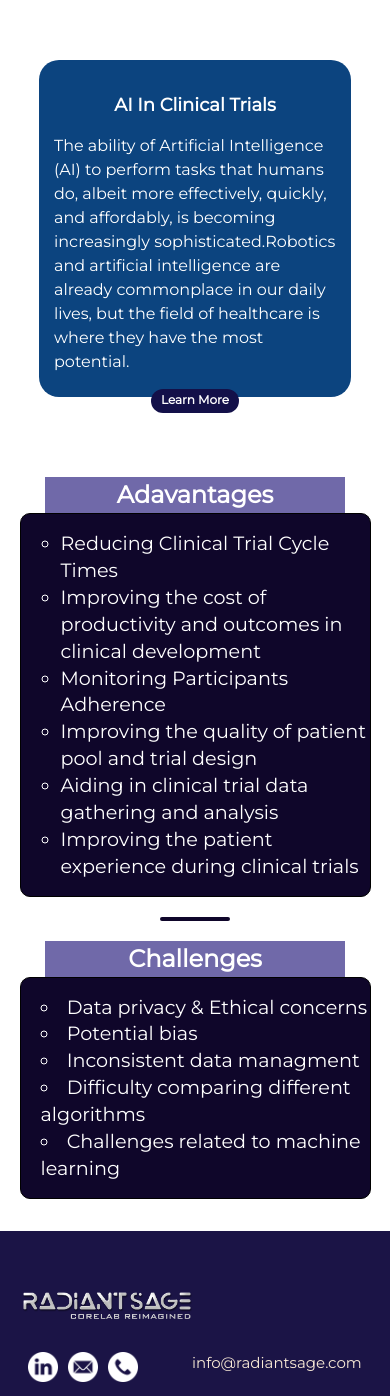
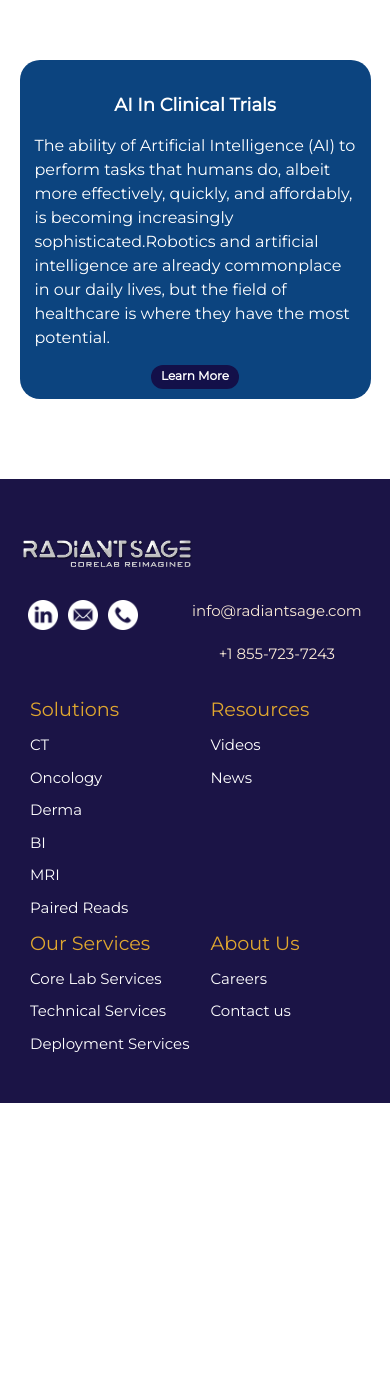
Before and after one commit to Nandha2403/RSV_Project, a React (Create React App) app in the folder frontend/: page /CaseStudy in a window 390 px wide. Shown: the part 1545-2941 px from the top of the page. After the commit the page ends 2648 px from the top, so only its background shows below. Built offline with nearby package versions, Linux system fonts and the light colour scheme.

Commit message:
new changes done

```diff
--- a/frontend/src/Components/Footer/Footer.jsx
+++ b/frontend/src/Components/Footer/Footer.jsx
@@ -122,6 +122,9 @@ const Footer = () => {
             <li>
               <Link to={"/Career"}>Careers</Link>
             </li>
+            <li>
+              <Link to={"/Contactus"}>Contact us</Link>
+            </li>
           </ul>
         </Box>
       </Box>
--- a/frontend/src/Components/Menu/Menu.jsx
+++ b/frontend/src/Components/Menu/Menu.jsx
@@ -59,13 +59,13 @@ const Menu = () => {
                           </p>
                           <ul>
                             <li>
-                              <a href="">Core Lab Services</a>
+                            <RouterLink to={"/Services"}>Core Lab Services</RouterLink>
                             </li>
                             <li>
-                              <a href="">Technical Services</a>
+                            <RouterLink to={"/Services"}>Technical Services</RouterLink>
                             </li>
                             <li>
-                              <a href="">Deployment Services</a>
+                            <RouterLink to={"/Services"}>Deployment Services</RouterLink>
                             </li>
                           </ul>
                         </Box>
@@ -149,7 +149,7 @@ const Menu = () => {
                               Corelab-in-a-Box
                             </RouterLink>
                           </p>
-                          <ul className="productsLinksCorelabInBox">
+                          {/* <ul className="productsLinksCorelabInBox">
                             <li>
                               <RouterLink to={"/Products/#RadGate"}>
                                 RadGate
@@ -185,7 +185,7 @@ const Menu = () => {
                             <li>
                               <a href="#RadChain">RadChain</a>
                             </li>
-                          </ul>
+                          </ul> */}
                         </Box>
                       </Box>
                     </Box>
--- a/frontend/src/Components/Navbar/Navbar.jsx
+++ b/frontend/src/Components/Navbar/Navbar.jsx
@@ -285,6 +285,9 @@ const Navbar = () => {
                   </AccordionButton>
                   <AccordionPanel pb={4} className="dropdown">
                     <Box>
+                      <Link to={"/Products"}>Corelab-in-a-Box</Link>
+                    </Box>
+                    {/* <Box>
                       <Link to={"/Products"}>RadGate</Link>
                     </Box>
                     <Box>
@@ -316,7 +319,7 @@ const Navbar = () => {
                     </Box>
                     <Box>
                       <Link to={"/Products"}>RadChain</Link>
-                    </Box>
+                    </Box> */}
                   </AccordionPanel>
                 </AccordionItem>
                 {/*  */}
--- a/frontend/src/Pages/CareerPage/Career.jsx
+++ b/frontend/src/Pages/CareerPage/Career.jsx
@@ -131,7 +131,7 @@ const Career = () => {
                   <input className="leftInput" placeholder="Email" />
                   <input className="rightInput" placeholder="Company" />
                 </Box>
-                <Box className="TopInputCont">
+                {/* <Box className="TopInputCont">
                   <input
                     className="FullInput"
                     placeholder="Reason for Inquiry"
@@ -142,7 +142,7 @@ const Career = () => {
                     className="FullInputBottom"
                     placeholder="Specific Requirements (if any) :"
                   />
-                </Box>
+                </Box> */}
               </Box>
             </Box>
           </div>
--- a/frontend/src/Pages/Case-study/CaseStudy.css
+++ b/frontend/src/Pages/Case-study/CaseStudy.css
@@ -200,7 +200,7 @@
   margin-top: 5rem;
   margin-bottom: 5rem;
 }
-.info-box-wrapper {
+.info_box_wrapper {
   width: 50%;
   background-color: #0c447f;
   /* margin: auto; */
@@ -209,35 +209,23 @@
   padding-bottom: 10px;
   border-radius: 20px;
 }
-.info-title {
+.info_title {
   text-align: center;
   margin-top: 2rem;
   font-size: large;
   font-weight: bold;
 }
-.info-content {
+.info_content {
   font-size: 16px;
   margin: 15px;
 }
-.info-box-wrapper button {
-  /* border: 1px solid; */
+.info_box_wrapper button {
   display: block;
   margin: auto;
   padding: 0 10px 0 10px;
   justify-content: center;
 }
-@media screen and (max-width: 1029px) {
-  .AdvantangeAndChallenges {
-    flex-direction: column;
-    gap: 20px;
-    width: 100%;
-    align-items: center;
-  }
-  .middel-border {
-    width: 20%;
-    height: 2px;
-  }
-}
+
 @media only screen and (max-width: 767px) {
   .bodyContainerCS {
     margin-left: 0;
@@ -250,18 +238,21 @@
     gap: 4rem;
   }
   .wheel {
+    width: 100%;
     padding: 50px;
     overflow: hidden;
+    /* border: 1px solid black; */
   }
+
   .CaseStudyHeading {
     margin-left: 0.5rem;
   }
   .CaseStudyMain-Right {
     padding: 0 0 0 0.6rem;
   }
-  .info-box-wrapper {
-    height: 40vh;
-    width: 80%;
+  .info_box_wrapper {
+    /* height: 40vh; */
+    width: 90%;
   }
   .CaseStudyConatiner {
     flex-direction: column;
@@ -269,68 +260,4 @@
   .CaseStudy-SubHeading {
     margin-left: 10px;
   }
-  .AdvantangeAndChallenges {
-    width: 90%;
-    flex-direction: column;
-    gap: 20px;
-    /* border: 1px solid green; */
-  }
-
-  .title-box1 {
-    margin: auto;
-    height: fit-content;
-    border-radius: 0%;
-    /* border-radius: 20px 20px 0 0; */
-  }
-  .title-box2 {
-    margin: auto;
-    height: fit-content;
-    border-radius: 0%;
-
-    /* border-radius: 20px 20px 0 0; */
-  }
-  .Content-box {
-    width: 100%;
-    height: fit-content;
-    position: static;
-    margin: auto;
-    border: 1px solid black;
-    padding-bottom: 1rem;
-    border-radius: 10px;
-  }
-
-  .Content-box2 {
-    width: 100%;
-    height: fit-content;
-    position: static;
-    margin: auto;
-    border: 1px solid black;
-    padding-bottom: 1rem;
-    border-radius: 10px;
-  }
 }
-/* .Adavantage {
-    margin-left: 1rem;
-  }
-  .Challenges {
-    margin-right: 0;
-    margin-left: 1rem;
-  }
-
-  /* .middel-border {
-    height: 3px;
-    width: 80%;
-
-  } */
-/* .Content-box {
-
-  }
-  .Content-box2 {
-    width: 90%;
-    height: fit-content;
-    position: static;
-    border-radius: 0px 30px;
-    border: 1px solid black;
-    padding-right: 20px;
-    padding-bottom: 1rem;
-  } */
--- a/frontend/src/Pages/Case-study/CaseStudy.jsx
+++ b/frontend/src/Pages/Case-study/CaseStudy.jsx
@@ -158,21 +158,24 @@ const CaseStudy = () => {
         <div className="CircularImg">
           <div className="carousel">
             <div className="wheel">
+              <div>
                 <FancyCarousel
-                carouselRadius={screenWidth <= 767 ? 110 : 150}
+                  carouselRadius={screenWidth <= 767 ? 120 : 150}
                   peripheralImageRadius={screenWidth <= 767 ? 30 : 40}
                   centralImageRadius={screenWidth <= 767 ? 40 : 60}
                   focusElementStyling={{ border: "1px solid black" }}
-                autoRotateTime={3}
+                  // autoRotateTime={3}
                   borderWidth={4}
                   borderHexColor={"1c364f"}
                   images={images}
                   setFocusElement={setFocusElement}
+                  navigationButtonBgColor={"0c447f"}
                 />
               </div>
-            <div className="info-box-wrapper">
-              <p className="info-title"> {info[focusElement]} </p>
-              <p className="info-content"> {content[focusElement]} </p>
+            </div>
+            <div className="info_box_wrapper">
+              <p className="info_title"> {info[focusElement]} </p>
+              <p className="info_content"> {content[focusElement]} </p>
               <Button
                 size={"xs"}
                 borderRadius={"15px"}
@@ -186,68 +189,6 @@ const CaseStudy = () => {
           </div>
         </div>
 
-        {/* Advantage and Challenges */}
-        <Box className="AdvantangeAndChallenges">
-          <Box className="Adavantage">
-            <Box
-              className="title-box1"
-              // data-aos="fade-up"
-              // data-aos-duration="1000"
-            >
-              <Box className="title-text-container">
-                <Text>Adavantages</Text>
-              </Box>
-            </Box>
-            <Box
-              className="Content-box"
-              // data-aos="fade-down"
-              // data-aos-duration="2000"
-            >
-              <ul>
-                <li>Reducing Clinical Trial Cycle Times</li>
-                <li>
-                  Improving the cost of productivity and outcomes in clinical
-                  development
-                </li>
-                <li>Monitoring Participants Adherence</li>
-                <li>Improving the quality of patient pool and trial design</li>
-                <li>Aiding in clinical trial data gathering and analysis</li>
-                <li>Improving the patient experience during clinical trials</li>
-              </ul>
-            </Box>
-          </Box>
-          <Box
-            className="middel-border"
-            // data-aos="fade-up"
-            // data-aos-duration="1000"
-          ></Box>
-          <Box className="Challenges">
-            <Box
-              className="title-box2"
-              // data-aos="fade-up"
-              // data-aos-duration="1000"
-            >
-              <Box className="title-text-container">
-                <Text>Challenges</Text>
-              </Box>
-            </Box>
-            <Box
-              className="Content-box2"
-              // data-aos="fade-down"
-              // data-aos-duration="1000"
-            >
-              <ul>
-                <li>Data privacy & Ethical concerns</li>
-                <li>Potential bias</li>
-                <li>Inconsistent data managment</li>
-                <li>Difficulty comparing different algorithms</li>
-                <li>Challenges related to machine learning</li>
-              </ul>
-            </Box>
-          </Box>
-        </Box>
-        {/* Process */}
-
         <Footer />
       </Box>
     </div>
```
Also changed, not shown: frontend/src/Pages/Home-page/Homepage.css (+23 -12 lines), frontend/src/Pages/Home-page/Homepage.jsx (+10 -8 lines), frontend/src/Pages/Products-page/Products.jsx (+17 -15 lines), frontend/src/Pages/Solution-page/Solutions.jsx (+6 -17 lines). Lines whose indentation alone changed are shown as unchanged.
